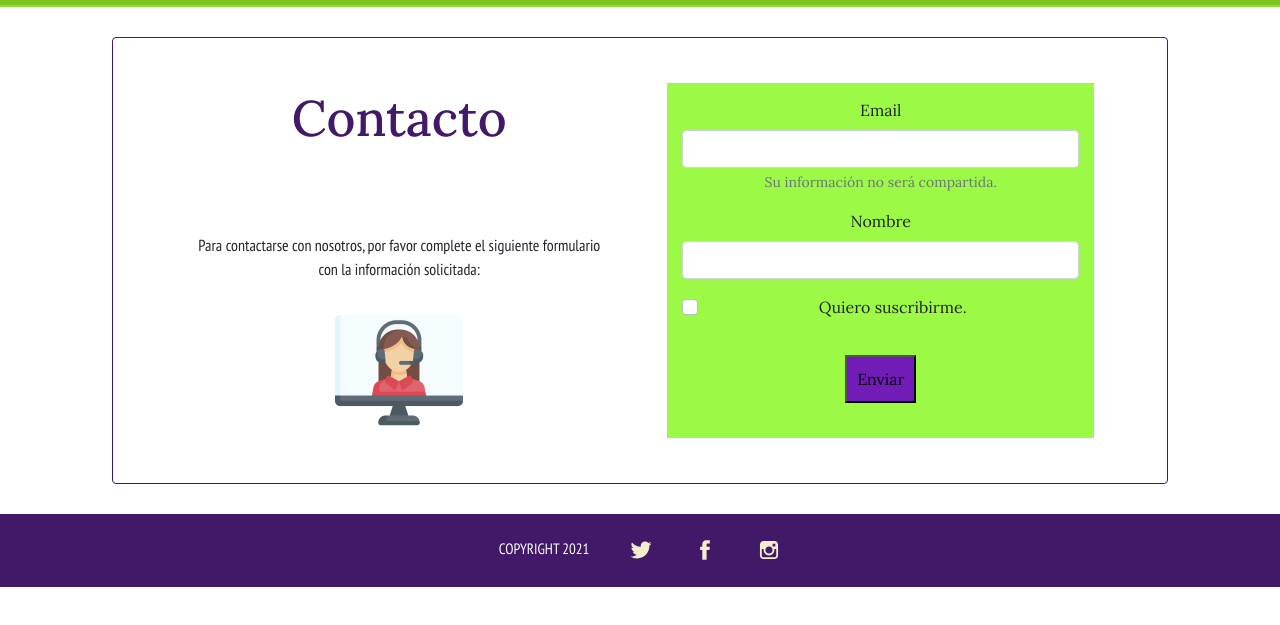
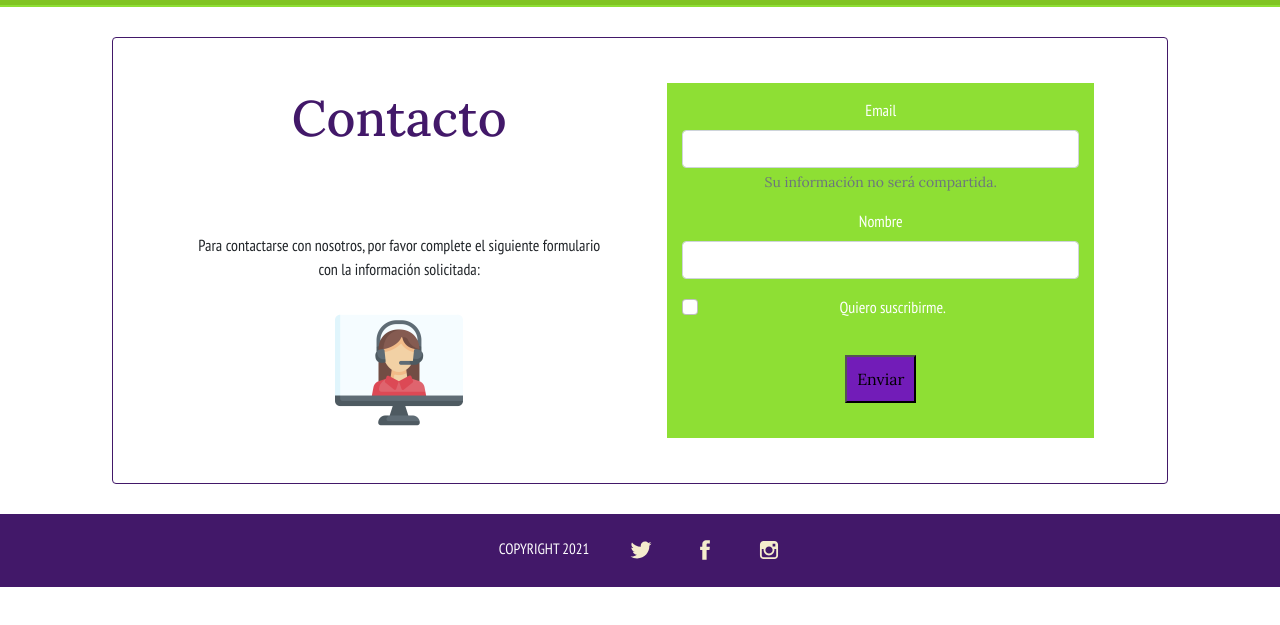
Before and after one commit to camila-camano/desarrollo-web, a website: page pages/contacto.html in a window 1280 px wide. Shown: the part 105-730 px from the top of the page. Drawn offline with nearby package versions, Linux system fonts and the light colour scheme; a web font is replaced by a local one.

Commit message:
contacto cambios

```diff
--- a/pages/contacto.html
+++ b/pages/contacto.html
@@ -108,7 +108,9 @@
               <div class="formulario">
                 <form>
                   <div class="mb-3">
-                    <label for="exampleInputEmail1" class="form-label"
+                    <label
+                      for="exampleInputEmail1"
+                      class="form-label formulario--texto"
                       >Email</label
                     >
                     <input
@@ -122,7 +124,9 @@
                     </div>
                   </div>
                   <div class="mb-3">
-                    <label for="nombre" class="form-label">Nombre</label>
+                    <label for="nombre" class="form-label formulario--texto"
+                      >Nombre</label
+                    >
                     <input type="text" class="form-control" id="nombre" />
                   </div>
                   <div class="mb-3 form-check">
@@ -131,7 +135,9 @@
                       class="form-check-input"
                       id="exampleCheck1"
                     />
-                    <label class="form-check-label" for="exampleCheck1"
+                    <label
+                      class="form-check-label formulario--texto"
+                      for="exampleCheck1 "
                       >Quiero suscribirme.</label
                     >
                   </div>
--- a/scss/_contacto.scss
+++ b/scss/_contacto.scss
@@ -29,7 +29,7 @@
 }
 
 .formulario {
-  background-color: $verde1;
+  background-color: $verde2;
   margin: 15px;
   padding: 15px;
 
@@ -42,4 +42,9 @@
     padding: 10px;
     background-color: $violeta2;
   }
+
+  .formulario--texto {
+    color: white;
+    font-family: $font1;
+  }
 }
```
Also changed, not shown: css/style.css, 1 other file.
